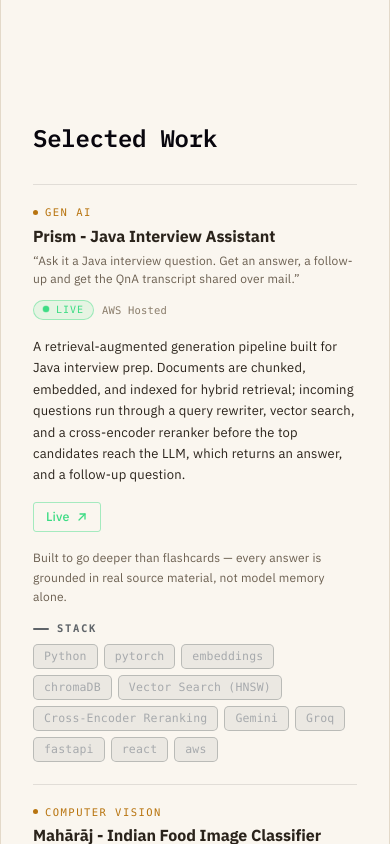
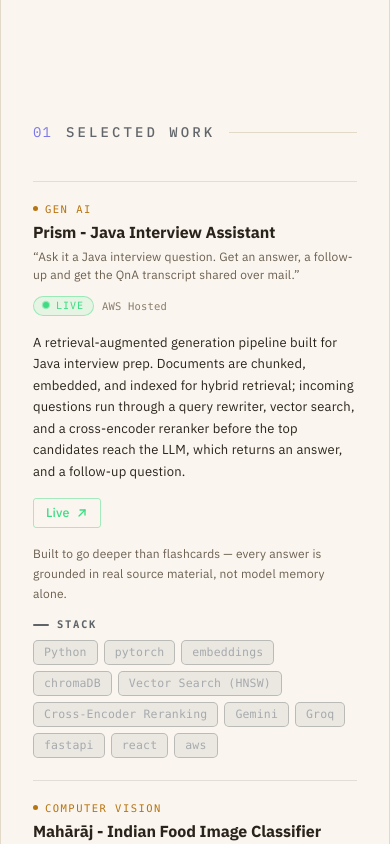
Before and after one commit to pintu1803/my-portfolio, a React (Vite) app: page / in a window 390 px wide. Shown: the part 820-1664 px from the top of the page. Built offline with nearby package versions, Linux system fonts and the light colour scheme; no server answers.

Commit message:
full page

```diff
--- a/src/App.css
+++ b/src/App.css
@@ -184,11 +184,35 @@ body {
   margin: 0 auto;
   padding: 100px 32px;
 }
+/* Section headings: "01  TITLE ────────" , left-aligned, auto-numbered in page order */
+.app {
+  counter-reset: section;
+}
 .section-title {
+  counter-increment: section;
+  display: flex;
+  align-items: center;
+  gap: 14px;
+  margin: 0 0 40px;
+  text-align: left;
   font-family: var(--mono);
-  font-weight: 600;
-  font-size: 24px;
-  margin-bottom: 32px;
+  font-weight: 500;
+  font-size: 14px;
+  letter-spacing: 0.22em;
+  text-transform: uppercase;
+  color: var(--nav-link);
+}
+.section-title::before {
+  content: counter(section, decimal-leading-zero);
+  font-weight: 400;
+  letter-spacing: 0.08em;
+  color: var(--num, #7c78e8);
+}
+.section-title::after {
+  content: "";
+  flex: 1;
+  height: 1px;
+  background: var(--border);
 }
 .grid {
   display: grid;
--- a/src/App.jsx
+++ b/src/App.jsx
@@ -5,11 +5,12 @@ import Work from "./components/Work";
 import Experience from "./components/Experience";
 import GitHubStats from "./components/GitHubStats";
 import Exploring from "./components/Exploring";
+import HireMe from "./components/HireMe";
 import Footer from "./components/Footer";
 import CommandMenu from "./components/CommandMenu";
 import "./App.css";
 
-const SECTION_ORDER = ["hero", "work", "experience", "github", "exploring"];
+const SECTION_ORDER = ["hero", "work", "experience", "github", "exploring", "hire"];
 
 export default function App() {
   const [cmdOpen, setCmdOpen] = useState(false);
@@ -78,6 +79,7 @@ export default function App() {
       <Experience />
       <GitHubStats />
       <Exploring />
+      <HireMe />
       <Footer />
       <CommandMenu open={cmdOpen} onClose={() => setCmdOpen(false)} />
     </div>
--- /dev/null
+++ b/src/components/Hireme.css
@@ -0,0 +1,67 @@
+/* Hire Me — centred call-to-action box with contact cards.
+   Class names are prefixed "hire-" so they can't collide with other styles.
+   Override the variables below (or define them on :root) to match your site. */
+.hire{
+  --h-surface:var(--surface, #10b869);
+  --h-border:var(--border, #332a1f);
+  --h-fg:var(--text, #f3ede3);
+  --h-dim:var(--text-dim, #1e1999);
+  --h-accent:var(--accent, #da1b51);
+  --h-mono:var(--mono, ui-monospace, "JetBrains Mono", Menlo, Consolas, monospace);
+}
+
+
+.hire-box{
+  padding:clamp(36px, 6vw, 60px) clamp(18px, 3vw, 28px);
+  text-align:center;
+  background:var(--h-surface);
+  border:1px solid var(--h-border);
+  border-top-color:color-mix(in srgb, var(--h-accent) 45%, var(--h-border));
+}
+.hire-heading{
+  max-width:640px; margin:0 auto 16px;
+  font-size:clamp(22px, 2.4vw + 12px, 32px); line-height:1.25; font-weight:700; letter-spacing:-.01em;
+  color:var(--h-fg);
+}
+.hire-text{
+  max-width:620px; margin:0 auto 36px;
+  font-size:15px; line-height:1.7; color:var(--h-dim);
+}
+
+.hire-links{display:flex; flex-wrap:nowrap; justify-content:center; gap:12px}
+.hire-card{
+  flex:0 1 200px; max-width:200px; min-width:0;
+  display:flex; align-items:center; gap:12px; padding:14px;
+  text-align:left; text-decoration:none; color:inherit;
+  background:color-mix(in srgb, var(--h-fg) 2%, transparent);
+  border:1px solid var(--h-border); border-radius:3px;
+  transition:border-color .15s ease, background-color .15s ease;
+}
+.hire-card:hover,
+.hire-card:focus-visible{
+  border-color:var(--h-accent);
+  background:color-mix(in srgb, var(--h-accent) 6%, transparent);
+}
+.hire-card:focus-visible{outline:2px solid var(--h-accent); outline-offset:3px}
+
+.hire-icon{
+  flex:none; width:36px; height:36px; display:inline-flex; align-items:center; justify-content:center;
+  font-size:15px; color:var(--h-dim); border:1px solid var(--h-border); border-radius:50%;
+}
+.hire-info{flex:1 1 auto; min-width:0; display:flex; flex-direction:column; gap:5px}
+.hire-label{
+  font:500 10px/1 var(--h-mono); letter-spacing:.18em; text-transform:uppercase;
+  color:color-mix(in srgb, var(--h-accent) 65%, transparent);
+}
+.hire-value{font-size:13.5px; line-height:1.3; color:var(--h-fg); overflow:hidden; text-overflow:ellipsis; white-space:nowrap}
+.hire-arrow{flex:none; font-size:15px; color:var(--h-dim); transition:color .15s ease, transform .15s ease}
+.hire-card:hover .hire-arrow,
+.hire-card:focus-visible .hire-arrow{color:var(--h-accent); transform:translate(1px, -1px)}
+
+@media (max-width:820px){
+  .hire-links{flex-direction:column; align-items:center}
+  .hire-card{flex:none; width:100%; max-width:220px}
+}
+@media (prefers-reduced-motion:reduce){
+  .hire-card, .hire-arrow{transition:none}
+}
--- /dev/null
+++ b/src/components/Hireme.jsx
@@ -0,0 +1,70 @@
+import React from "react";
+import { FiMail, FiArrowUpRight } from "react-icons/fi";
+import { FaXTwitter, FaLinkedinIn } from "react-icons/fa6";
+import { profile } from "../data";
+import "./HireMe.css";
+
+// last path segment of a profile URL, e.g. https://x.com/foo -> foo
+const tail = (url) => (url ? url.replace(/\/+$/, "").split("/").pop() : "");
+
+const contacts = [
+  {
+    label: "Email",
+    value: profile.email,
+    href: `mailto:${profile.email}?subject=Let%27s%20work%20together`,
+    Icon: FiMail,
+  },
+  {
+    label: "LinkedIn",
+    value: tail(profile.linkedin) && `in/${tail(profile.linkedin)}`,
+    href: profile.linkedin,
+    Icon: FaLinkedinIn,
+    external: true,
+  },
+  {
+    label: "X",
+    value: tail(profile.x) && `@${tail(profile.x)}`,
+    href: profile.x,
+    Icon: FaXTwitter,
+    external: true,
+  },
+].filter((c) => c.href && c.value);
+
+export default function HireMe() {
+  return (
+    <section id="hire" className="section hire">
+      <h2 className="section-title">Hire Me</h2>
+
+      <div className="hire-box">
+        <h3 className="hire-heading">
+          Building something that needs a solid backend or an AI pipeline?
+        </h3>
+        <p className="hire-text">
+          I&rsquo;m open to backend and AI/ML engineering roles, and select contract work &mdash;
+          distributed systems, production APIs, and RAG pipelines. No forms, no gatekeeping:
+          reach out directly.
+        </p>
+
+        <div className="hire-links">
+          {contacts.map(({ label, value, href, Icon, external }) => (
+            <a
+              key={label}
+              className="hire-card"
+              href={href}
+              {...(external ? { target: "_blank", rel: "noreferrer" } : {})}
+            >
+              <span className="hire-icon" aria-hidden="true">
+                <Icon />
+              </span>
+              <span className="hire-info">
+                <span className="hire-label">{label}</span>
+                <span className="hire-value">{value}</span>
+              </span>
+              <FiArrowUpRight className="hire-arrow" aria-hidden="true" />
+            </a>
+          ))}
+        </div>
+      </div>
+    </section>
+  );
+}
--- a/src/components/Nav.jsx
+++ b/src/components/Nav.jsx
@@ -7,6 +7,7 @@ const LINKS = [
   { label: "Experience", href: "#experience" },
   { label: "Github", href: "#github" },
   { label: "Exploring", href: "#exploring" },
+  { label: "Hire Me", href: "#hire" },
 ];
 
 const initials = profile.name
@@ -30,9 +31,6 @@ export default function Nav({ onOpenCommandMenu, theme, onToggleTheme }) {
             {label}
           </a>
         ))}
-        <a href={`mailto:${profile.email}?subject=Let%27s%20work%20together`}>
-          Hire Me
-        </a>
       </div>
 
       <div className="nav-actions">
```
